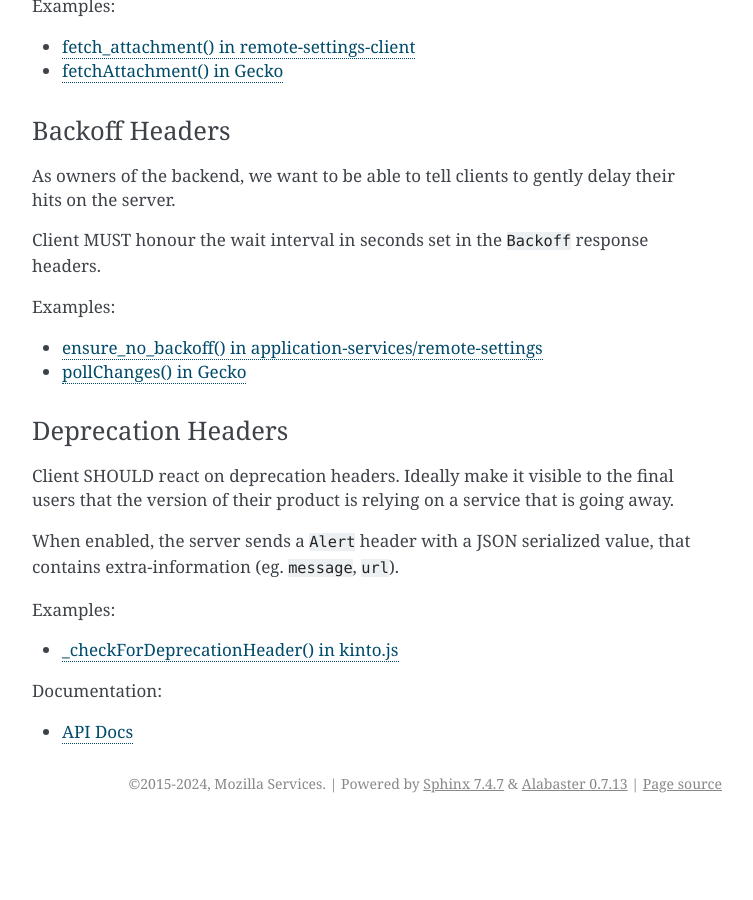
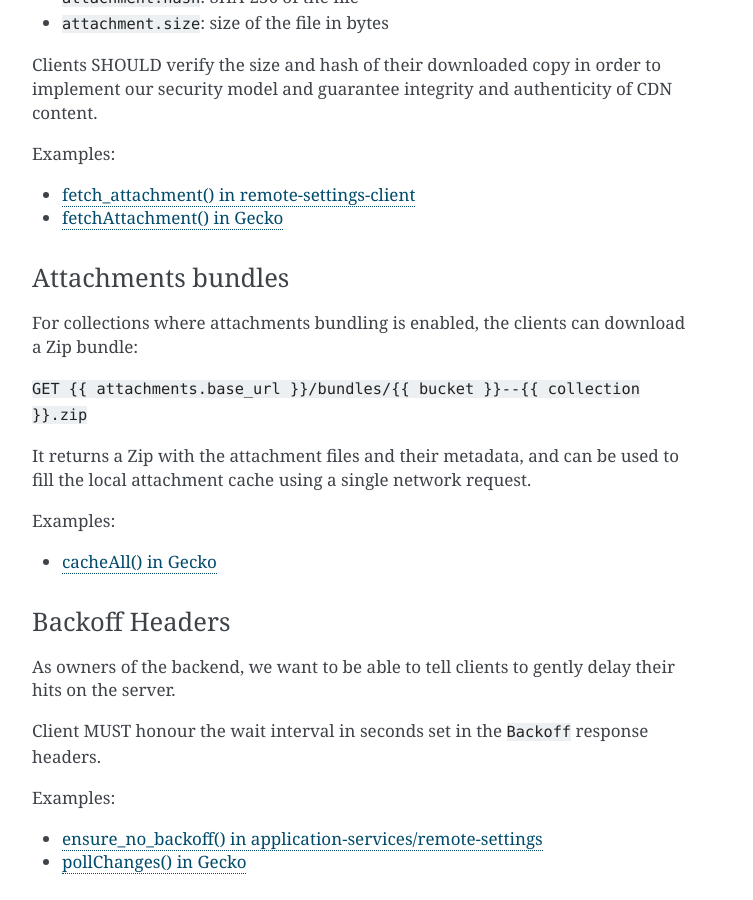
Before and after one commit to mozilla/remote-settings, a Sphinx documentation site: the page built from docs/client-specifications.rst, in a window 1280 px wide and 900 px high, scrolled down 7778 px. Shown: the whole window, without its empty margins (388-1141 px from the left). Built offline with Sphinx 7.4.7, drawn with Linux system fonts in a browser that asks for light colours; before the commit the page ends 8601 px from its top, so only the background shows below that; some of the changed text lies outside the part shown.

Commit message:
Update clients specifications docs

```diff
--- a/docs/client-specifications.rst
+++ b/docs/client-specifications.rst
@@ -49,9 +49,15 @@
 +------------------------+-------+-------------+--------------------------------------+---------------+----------+
 | Signature Verification | ✅    | ✅ Optional | ❌                                   | ❌            | ❌       |
 +------------------------+-------+-------------+--------------------------------------+---------------+----------+
-| Local State            | ✅    | ✅ Optional | ❌                                   | ❌            | ✅       |
+| Local cache            | ✅    | ✅ Optional | ❌                                   | ❌            | ✅       |
 +------------------------+-------+-------------+--------------------------------------+---------------+----------+
 | Fetch Attachments      | ✅    | ✅          | ✅ Without integrity check           | ❌            | ✅       |
++------------------------+-------+-------------+--------------------------------------+---------------+----------+
+| Attachments bundles    | ✅    | ❌          | ❌                                   | ❌            | ❌       |
++------------------------+-------+-------------+--------------------------------------+---------------+----------+
+| JEXL support           | ✅    | ❌          | ❌                                   | ❌            | ❌       |
++------------------------+-------+-------------+--------------------------------------+---------------+----------+
+| Packaged binary dumps  | ✅    | ❌          | ❌                                   | N/A           | N/A      |
 +------------------------+-------+-------------+--------------------------------------+---------------+----------+
 | Backoff                | ✅    | ✅          | ✅                                   | ✅            | ✅       |
 +------------------------+-------+-------------+--------------------------------------+---------------+----------+
@@ -297,6 +303,20 @@
 * `fetchAttachment() in Gecko <https://searchfox.org/mozilla-central/rev/1f27a4022f9f1269d897526c1c892a57743e650c/services/settings/Attachments.sys.mjs#198-314>`_
 
 
+Attachments bundles
+'''''''''''''''''''
+
+For collections where attachments bundling is enabled, the clients can download a Zip bundle:
+
+``GET {{ attachments.base_url }}/bundles/{{ bucket }}--{{ collection }}.zip``
+
+It returns a Zip with the attachment files and their metadata, and can be used to fill the local attachment cache using a single network request.
+
+Examples:
+
+* `cacheAll() in Gecko <https://searchfox.org/mozilla-central/rev/e968519d806b140c402c3b3932cd5f6cd7cc42ac/services/settings/Attachments.sys.mjs#181-273>`_
+
+
 Backoff Headers
 '''''''''''''''
 
```
Also changed, not shown: other parts of docs/client-specifications.rst (+1 -1 lines).
